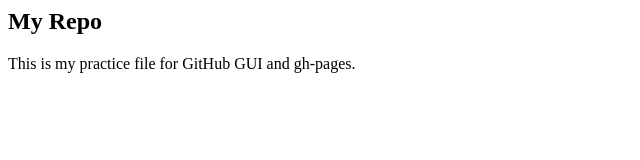
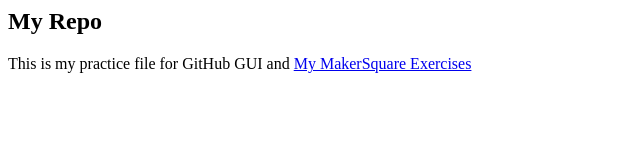
Before and after one commit to maereed/exercises, a plain HTML site: page index.html in a window 1280 px wide. Shown: the whole page, without its empty margins (0-640 px from the left). Drawn offline with Linux system fonts and the light colour scheme.

Commit message:
Added link

```diff
--- a/index.html
+++ b/index.html
@@ -5,7 +5,7 @@
 	<body>
 	<div>
     <h2>My Repo</h2>
-    <p>This is my practice file for GitHub GUI and gh-pages.</p>
+    <p>This is my practice file for GitHub GUI and <a href="http://yourgithubusername.github.io/exercises" title="Link to my first gh-pages">My MakerSquare Exercises<a></p>
 </div>
 	</body>
 </html>
```
Also changed, not shown: 1 other file.
